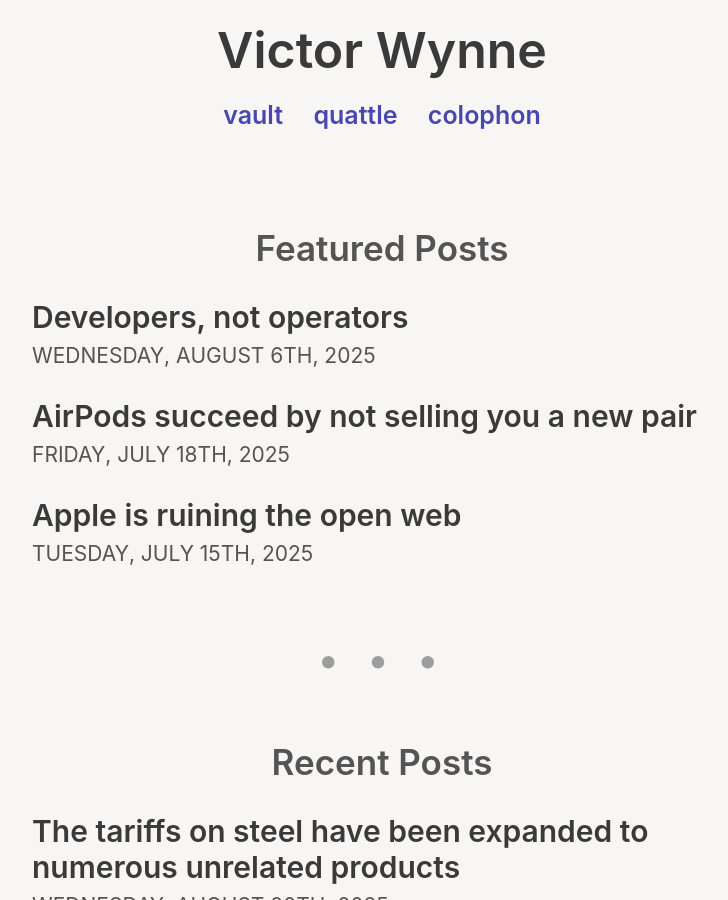
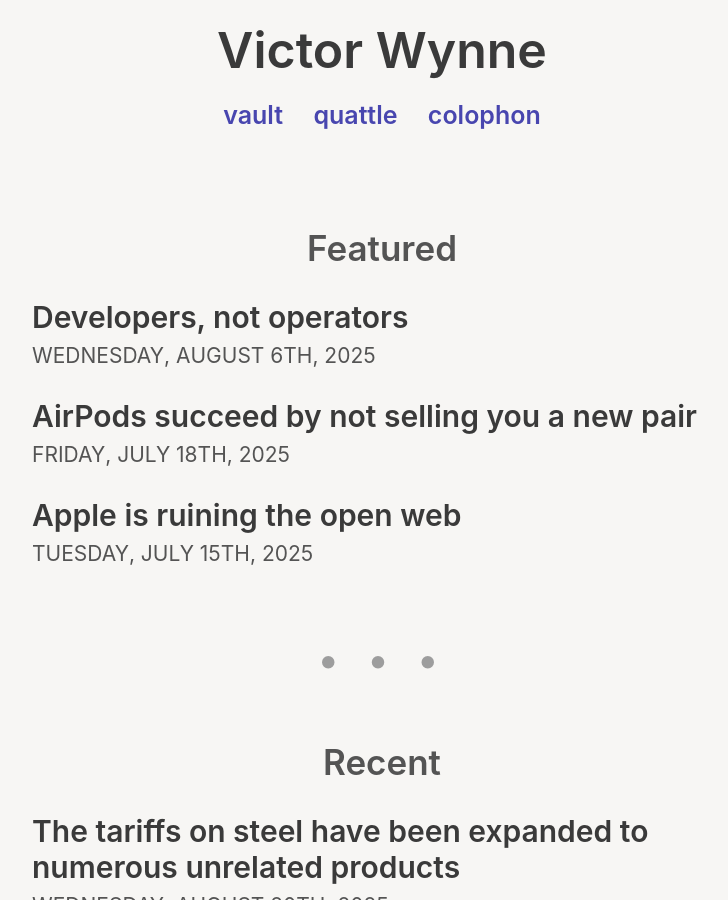
Before and after one commit to victorwynne/victorwynne, a Jekyll site: the page built from index.html, in a window 1280 px wide and 900 px high. Shown: the whole window, without its empty margins (258-986 px from the left). Built offline with Jekyll 4.4.1, drawn with Linux system fonts in a browser that asks for light colours; comment, search, counter and statistics services are not loaded.

Commit message:
index.html

```diff
--- a/index.html
+++ b/index.html
@@ -9,7 +9,7 @@ title: Home
 {% if featured_posts.size > 0 %}
 
 <div class="featured-posts">
-  <h2 class="featured-posts">Featured Posts</h2>
+  <h2 class="featured-posts">Featured</h2>
 
 {% for post in featured_posts limit:3 %}
 
@@ -34,7 +34,7 @@ title: Home
 <!-- Recent Posts Section -->
 
 <div class="posts">
-  <h2 class="recent-posts">Recent Posts</h2>
+  <h2 class="recent-posts">Recent</h2>
 
 {% for post in site.posts limit:19 %}
 
```
